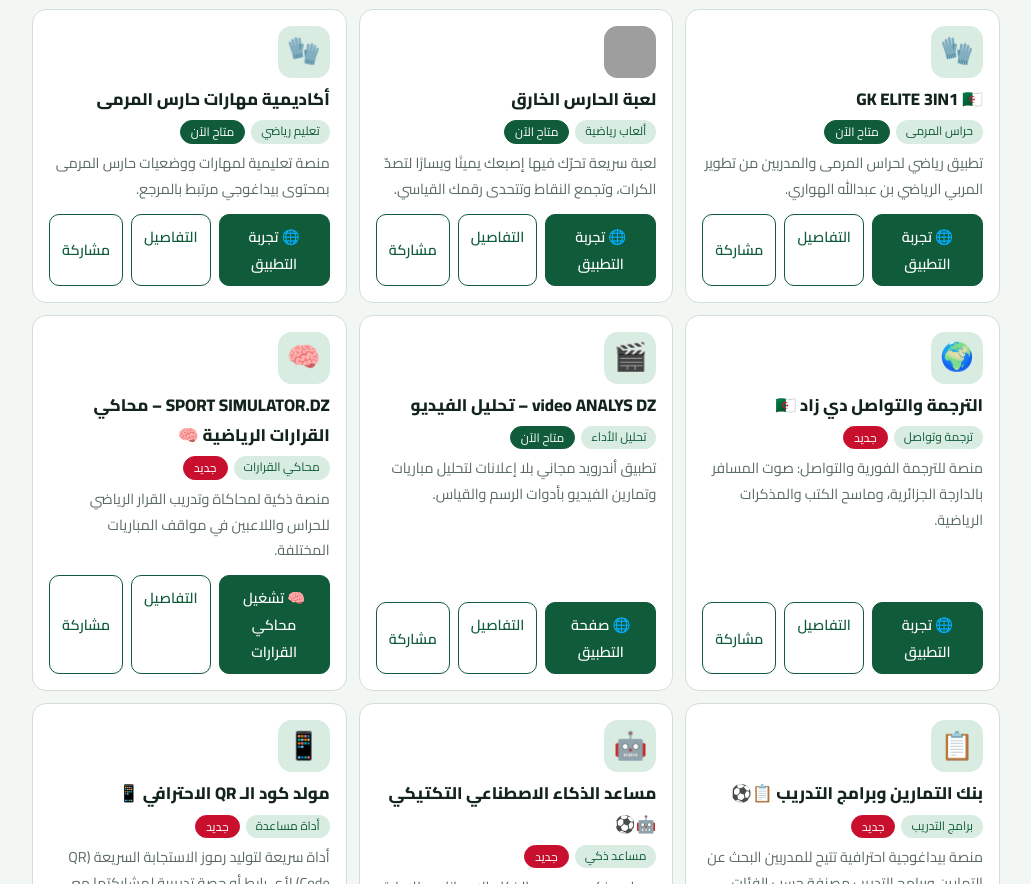
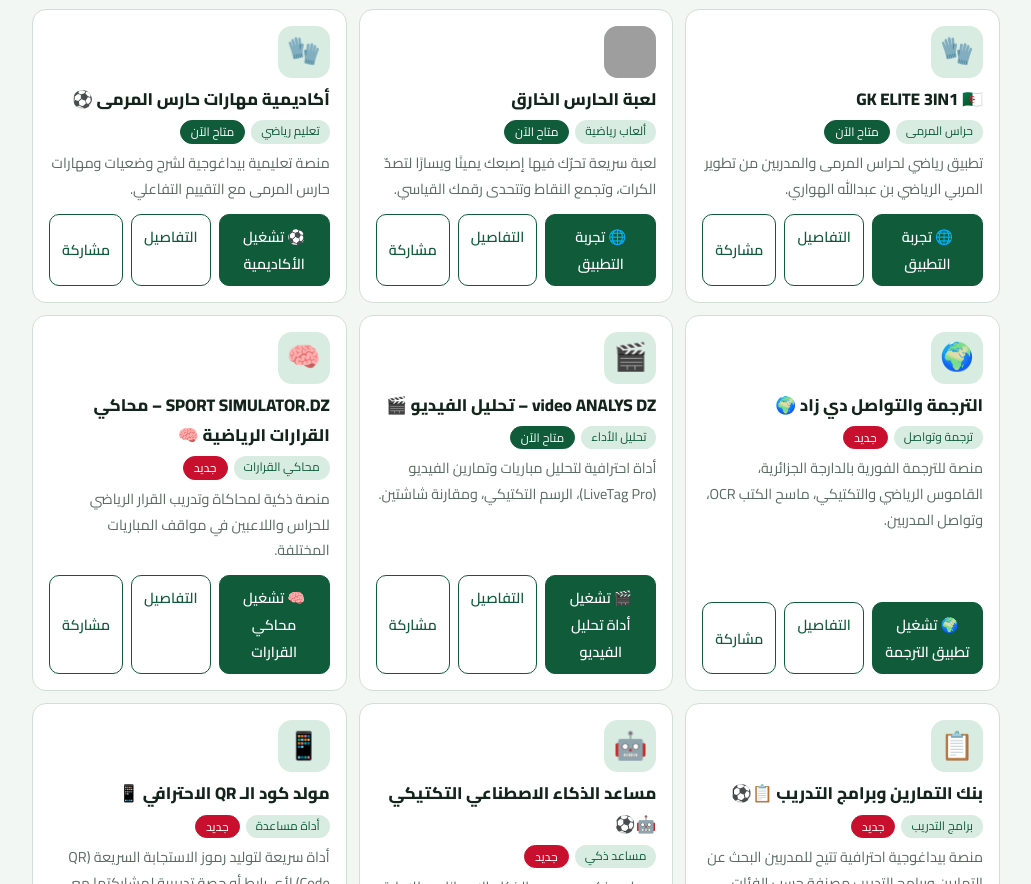
Before and after one commit to benabdallahhouari652-svg/houari-apps, a plain HTML site: page index.html in a window 1280 px wide. Shown: the part 931-1815 px from the top of the page, without its empty margins (124-1155 px from the left). Drawn offline with Linux system fonts and the light colour scheme; grey boxes are pictures that could not be loaded.

Commit message:
PointAcademyAndVideoAnalysisToLocalInteractiveTools

```diff
--- a/index.html
+++ b/index.html
@@ -119,9 +119,9 @@ const APPS=[
  {id:"kids-english",name:"تطبيق تعليم الإنجليزية للأطفال",desc:"تطبيق تعليمي لتعلّم اللغة الإنجليزية للأطفال بطريقة بسيطة وممتعة.",long:"تطبيق تعليمي لتعلّم اللغة الإنجليزية للأطفال بطريقة بسيطة وممتعة.",cat:["edu"],tag:"تعليمي",status:"live",url:"https://mellow-narwhal-5e8683.netlify.app/",play:"",support:"",video:"",shots:[],features:[],keys:"انجليزية إنجليزي اطفال تعليم لغة english kids",icon:"🔤",logo:"",badge:""},
  {id:"gk-elite-3in1",name:"GK ELITE 3IN1 🇩🇿",desc:"تطبيق رياضي لحراس المرمى والمدربين من تطوير المربي الرياضي بن عبدالله الهواري.",long:"تطبيق رياضي لحراس المرمى والمدربين من تطوير المربي الرياضي بن عبدالله الهواري.",cat:["gk","coach"],tag:"حراس المرمى",status:"live",url:"https://iridescent-lollipop-a30d49.netlify.app/",play:"",support:"",video:"",shots:[],features:[],keys:"gk elite حارس مرمى تدريب",icon:"🧤",logo:"",badge:"GK ELITE"},
  {id:"super-goalkeeper",name:"لعبة الحارس الخارق",desc:"لعبة سريعة تحرّك فيها إصبعك يمينًا ويسارًا لتصدّ الكرات، وتجمع النقاط وتتحدى رقمك القياسي.",long:"لعبة سريعة تحرّك فيها إصبعك يمينًا ويسارًا لتصدّ الكرات، وتجمع النقاط وتتحدى رقمك القياسي.",cat:["games","gk"],tag:"ألعاب رياضية",status:"live",url:"https://bespoke-raindrop-fdd888.netlify.app/",play:"",support:"",video:"",shots:[],features:["التحكم بالسحب بالإصبع","كرة ذهبية بثلاث نقاط","ثلاث محاولات"],keys:"لعبة حارس مرمى تصديات كرة",icon:"🧤",logo:"https://bespoke-raindrop-fdd888.netlify.app/icon-192.png",badge:""},
- {id:"gk-skills-academy",name:"أكاديمية مهارات حارس المرمى",desc:"منصة تعليمية لمهارات ووضعيات حارس المرمى بمحتوى بيداغوجي مرتبط بالمرجع.",long:"منصة تعليمية لمهارات ووضعيات حارس المرمى بمحتوى بيداغوجي مرتبط بالمرجع.",cat:["gk","coach"],tag:"تعليم رياضي",status:"live",url:"https://vocal-malasada-f1cb21.netlify.app/",play:"",support:"",video:"",shots:[],features:["مهارات ووضعيات حارس المرمى","صور وتمارين"],keys:"حارس مرمى تدريب تعليم",icon:"🧤",logo:"",badge:"GK SKILLS ACADEMY"},
- {id:"translation-dz",name:"الترجمة والتواصل دي زاد 🇩🇿",desc:"منصة للترجمة الفورية والتواصل: صوت المسافر بالدارجة الجزائرية، وماسح الكتب والمذكرات الرياضية.",long:"منصة للترجمة الفورية والتواصل: صوت المسافر بالدارجة الجزائرية، وماسح الكتب والمذكرات الرياضية، وتواصل المدربين مع اللاعبين.",cat:["edu","coach"],tag:"ترجمة وتواصل",status:"new",url:"https://translationapppreview.vercel.app/",play:"",support:"",video:"",shots:[],features:["صوت المسافر: ترجمة الدارجة الجزائرية إلى لغة البلد مع النطق","ماسح الكتب والمذكرات بالكاميرا"],keys:"ترجمة تواصل دارجة مسافر ماسح كتب مذكرات translation",icon:"🌍",logo:"",badge:"TRANSLATE DZ"},
- {id:"video-analys-dz",name:"video ANALYS DZ – تحليل الفيديو",desc:"تطبيق أندرويد مجاني بلا إعلانات لتحليل مباريات وتمارين الفيديو بأدوات الرسم والقياس.",long:"تطبيق للهاتف يفتح فيديو من المعرض أو يسجّل مباشرة، ثم تحلله بأدوات الرسم على الشاشة.",cat:["coach","football","gk"],tag:"تحليل الأداء",status:"live",url:"https://videoanalyzer-1.vercel.app/",urlLabel:"🌐 صفحة التطبيق",apk:"https://github.com/benabdallahhouari652-svg/video_analyzer-1-/releases/latest/download/app-release.apk",play:"",support:"",video:"",shots:[],features:["أدوات رسم: قلم، خط، سهم، دائرة، مستطيل، نص"],keys:"تحليل فيديو مباريات تدريب رسم وسم مقطع video analys",icon:"🎬",logo:"",badge:"VIDEO ANALYS DZ"},
+ {id:"gk-skills-academy",name:"أكاديمية مهارات حارس المرمى ⚽",desc:"منصة تعليمية بيداغوجية لشرح وضعيات ومهارات حارس المرمى مع التقييم التفاعلي.",long:"مرجع بيداغوجي وتعليمي لمهارات ووضعيات حارس المرمى مع اختبارات تفاعلية.",cat:["gk","coach"],tag:"تعليم رياضي",status:"live",url:"./gk-academy.html",urlLabel:"⚽ تشغيل الأكاديمية",play:"",support:"",video:"",shots:[],features:["منهاج بيداغوجي لوقوف ووضعيات الحارس","اختبارات تفاعلية وأوسمة تفوق"],keys:"حارس مرمى تدريب تعليم اكاديمية",icon:"🧤",logo:"",badge:"GK SKILLS ACADEMY"},
+ {id:"translation-dz",name:"الترجمة والتواصل دي زاد 🌍",desc:"منصة للترجمة الفورية بالدارجة الجزائرية، القاموس الرياضي والتكتيكي، ماسح الكتب OCR، وتواصل المدربين.",long:"منصة شاملة للترجمة والتواصل: صوت المسافر بالدارجة إلى 9 لغات، القاموس الرياضي والتكتيكي، ماسح الكتب OCR وتصدير PDF، وتواصل المدربين.",cat:["edu","coach"],tag:"ترجمة وتواصل",status:"new",url:"./translation.html",urlLabel:"🌍 تشغيل تطبيق الترجمة",play:"",support:"",video:"",shots:[],features:["صوت المسافر بالدارجة مع 9 لغات عالمية","القاموس الرياضي والتكتيكي المصنف","ماسح الكتب والمذكرات OCR وتصدير PDF","تواصل المدربين واللاعبين"],keys:"ترجمة تواصل دارجة مسافر ماسح كتب مذكرات pdf مدرب translation",icon:"🌍",logo:"",badge:"TRANSLATE DZ"},
+ {id:"video-analys-dz",name:"video ANALYS DZ – تحليل الفيديو 🎬",desc:"أداة احترافية لتحليل مباريات وتمارين الفيديو (LiveTag Pro)، الرسم التكتيكي، ومقارنة شاشتين.",long:"أداة تحليل فيديو احترافية LiveTag Pro: رسم تكتيكي هندسي، كاميرا مباشرة، مقارنة شاشتين جنبًا إلى جنب، شبكة الملعب، وتصدير التقارير التكتيكية.",cat:["coach","football","gk"],tag:"تحليل الأداء",status:"live",url:"./video-analys.html",urlLabel:"🎬 تشغيل أداة تحليل الفيديو",apk:"https://github.com/benabdallahhouari652-svg/video_analyzer-1-/releases/latest/download/app-release.apk",play:"",support:"",video:"",shots:[],features:["لوحة الوسوم الحية LiveTag Pro","أدوات رسم هندسي وتكتيكي وبقعة ضوء","مقارنة فيديوين جنبًا إلى جنب (Dual View)","شبكة الملعب التكتيكية والتصوير HD"],keys:"تحليل فيديو مباريات تدريب رسم وسم مقطع قياس زاوية مسافة video analys",icon:"🎬",logo:"",badge:"VIDEO ANALYS DZ"},
  {id:"sport-simulator",name:"SPORT SIMULATOR.DZ – محاكي القرارات الرياضية 🧠",desc:"منصة ذكية لمحاكاة وتدريب القرار الرياضي للحراس واللاعبين في مواقف المباريات المختلفة.",long:"SPORT SIMULATOR.DZ محاكي القرارات الرياضية المبتكر. لا تتدرب فقط على المهارة.. تدرب على القرار! يتيح تدريب حراس المرمى واللاعبين على اتخاذ القرار السريع في مواقف الانفرادات، العرضيات، 1 ضد 1، مع وضع المدرب (Coach Mode).",cat:["coach","football","gk","games"],tag:"محاكي القرارات",status:"new",url:"./sport-simulator.html",urlLabel:"🧠 تشغيل محاكي القرارات",play:"",support:"",video:"",shots:[],features:["محاكاة مواقف حراس المرمى واللاعبين","وضع المدرب (Coach Mode) لإنشاء سيناريوهات","تقارير أداء تحليلية وزمن اتخاذ القرار"],keys:"محاكي قرارات رياضة تدريب حارس مرمى لاعب football simulator dz",icon:"🧠",logo:"",badge:"SPORT SIMULATOR"},
  {id:"training-bank",name:"بنك التمارين وبرامج التدريب 📋⚽",desc:"منصة بيداغوجية احترافية تتيح للمدربين البحث عن التمارين وبرامج التدريب مصنفة حسب الفئات السنية ومواضيع التدريب.",long:"بنك التمارين وبرامج التدريب الشامل. يساعد المدربين في اختيار التمارين التدريبية المناسبة لكل فئة سنية (أكابر، U19، U17، U15، مدرسة كرة القدم) وحسب موضوع الحصة.",cat:["coach","football","edu"],tag:"برامج التدريب",status:"new",url:"./training-bank.html",urlLabel:"📋 تشغيل بنك التمارين",play:"",support:"",video:"",shots:[],features:["تصنيف التمارين حسب الفئات السنية المختلفة","فلترة حسب موضوع التدريب (بدني، تكتيكي، تقني، حراس)","مكتبة بيداغوجية متكاملة للمدربين"],keys:"بنك تمارين برامج تدريب فئات سنية مدرب كوتش training bank dz",icon:"📋",logo:"",badge:"TRAINING BANK"},
  {id:"ai-coach",name:"مساعد الذكاء الاصطناعي التكتيكي 🤖⚽",desc:"مساعد ذكي مدعوم بالذكاء الاصطناعي للإجابة عن الأسئلة التكتيكية، تقديم استشارات التحضير للمباريات واختيار التمارين.",long:"مساعد الذكاء الاصطناعي التكتيكي (AI Coach Assistant). يتيح للمدربين طرح أسئلة استراتيجية وتكتيكية والحصول على حلول فورية للتعامل مع الخصوم، تنظيم خطوط الدفاع، واختيار أفضل التمارين التدريبية.",cat:["coach","football"],tag:"مساعد ذكي",status:"new",url:"./ai-coach.html",urlLabel:"🤖 فتح المساعد الذكي",play:"",support:"",video:"",shots:[],features:["إجابات فورية عن الأسئلة التكتيكية والتدريبية","استشارات للتعامل مع الضغط العالي والكرات الثابتة"],keys:"ذكاء اصطناعي مساعد تكتيكي مدرب كوتش ai coach assistant dz",icon:"🤖",logo:"",badge:"AI COACH"},
```
